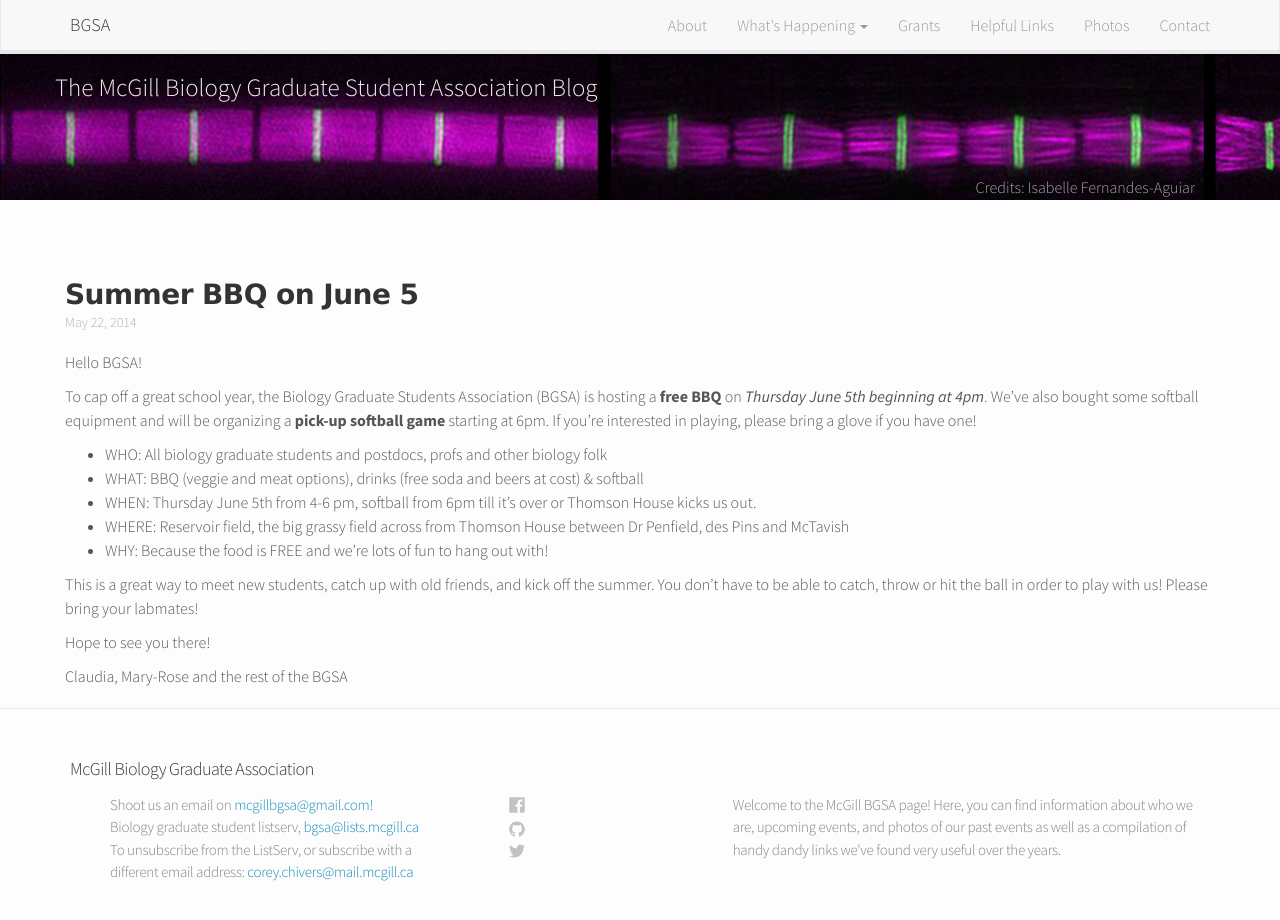
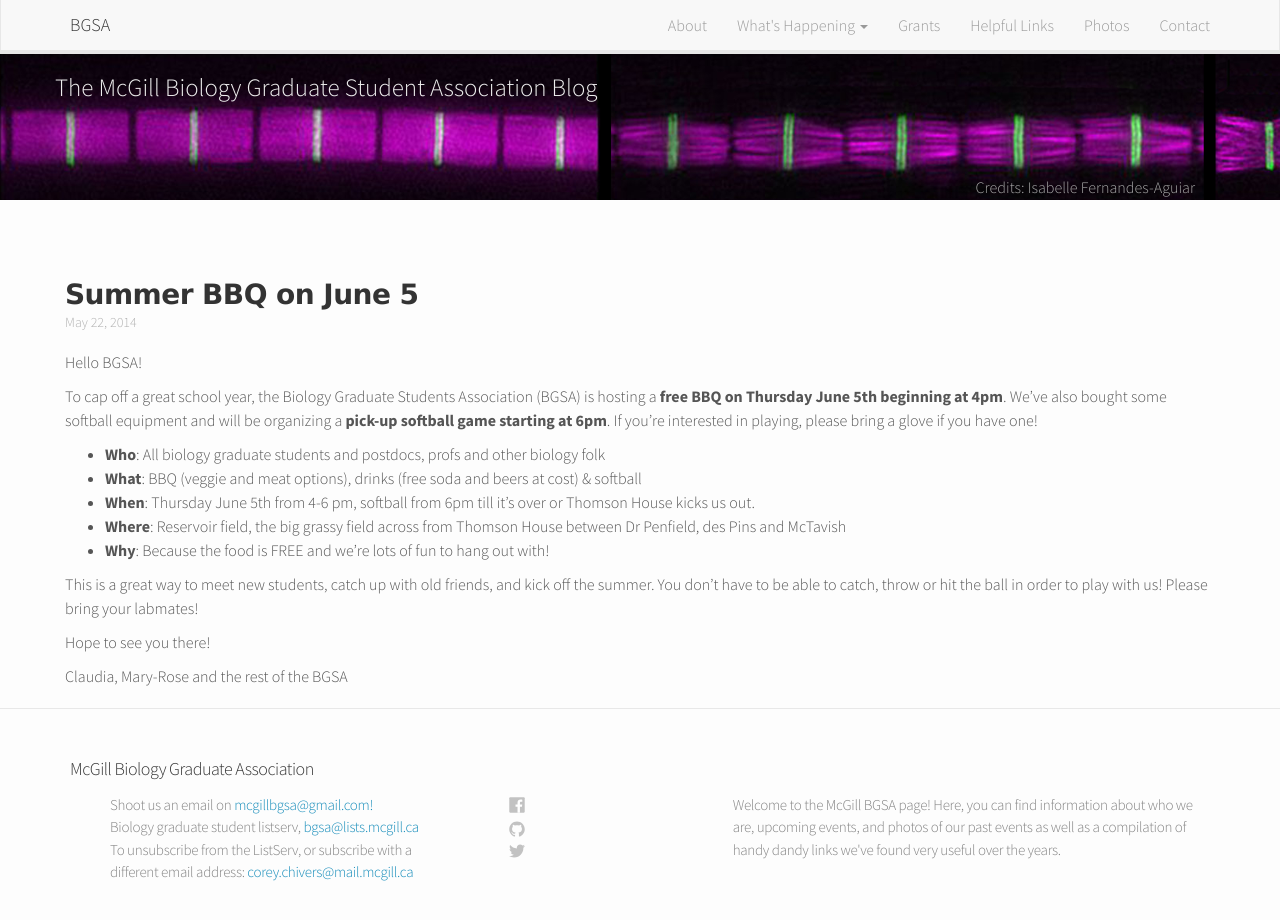
Before and after one commit to McGillBGSA/McGillBGSA.github.io, a Jekyll site: the page built from _posts/2014-05-22-summer-bbq-on-june-5.md, in a window 1280 px wide and 939 px high. Shown: the top 920 px of the window. Built offline with Jekyll 4.4.1, drawn with Linux system fonts in a browser that asks for light colours; nearby versions of some CDN libraries.

Commit message:
formatting

```diff
--- a/_posts/2014-05-22-summer-bbq-on-june-5.md
+++ b/_posts/2014-05-22-summer-bbq-on-june-5.md
@@ -8,14 +8,14 @@ categories: event
 
 Hello BGSA!
 
-To cap off a great school year, the Biology Graduate Students Association (BGSA) is hosting a **free BBQ** on *Thursday June 5th beginning at 4pm*.
-We've also bought some softball equipment and will be organizing a **pick-up softball game** starting at 6pm. If you're interested in playing, please bring a glove if you have one!
+To cap off a great school year, the Biology Graduate Students Association (BGSA) is hosting a **free BBQ on Thursday June 5th beginning at 4pm**.
+We've also bought some softball equipment and will be organizing a **pick-up softball game starting at 6pm**. If you're interested in playing, please bring a glove if you have one!
 
-* WHO: All biology graduate students and postdocs, profs and other biology folk
-* WHAT: BBQ (veggie and meat options), drinks (free soda and beers at cost) & softball
-* WHEN: Thursday June 5th from 4-6 pm, softball from 6pm till it's over or Thomson House kicks us out.
-* WHERE: Reservoir field, the big grassy field across from Thomson House between Dr Penfield, des Pins and McTavish
-* WHY: Because the food is FREE and we're lots of fun to hang out with!
+* **Who**: All biology graduate students and postdocs, profs and other biology folk
+* **What**: BBQ (veggie and meat options), drinks (free soda and beers at cost) & softball
+* **When**: Thursday June 5th from 4-6 pm, softball from 6pm till it's over or Thomson House kicks us out.
+* **Where**: Reservoir field, the big grassy field across from Thomson House between Dr Penfield, des Pins and McTavish
+* **Why**: Because the food is FREE and we're lots of fun to hang out with!
 
 This is a great way to meet new students, catch up with old friends, and kick off the summer. You don't have to be able to catch, throw or hit the ball in order to play with us! Please bring your labmates!
 
```
